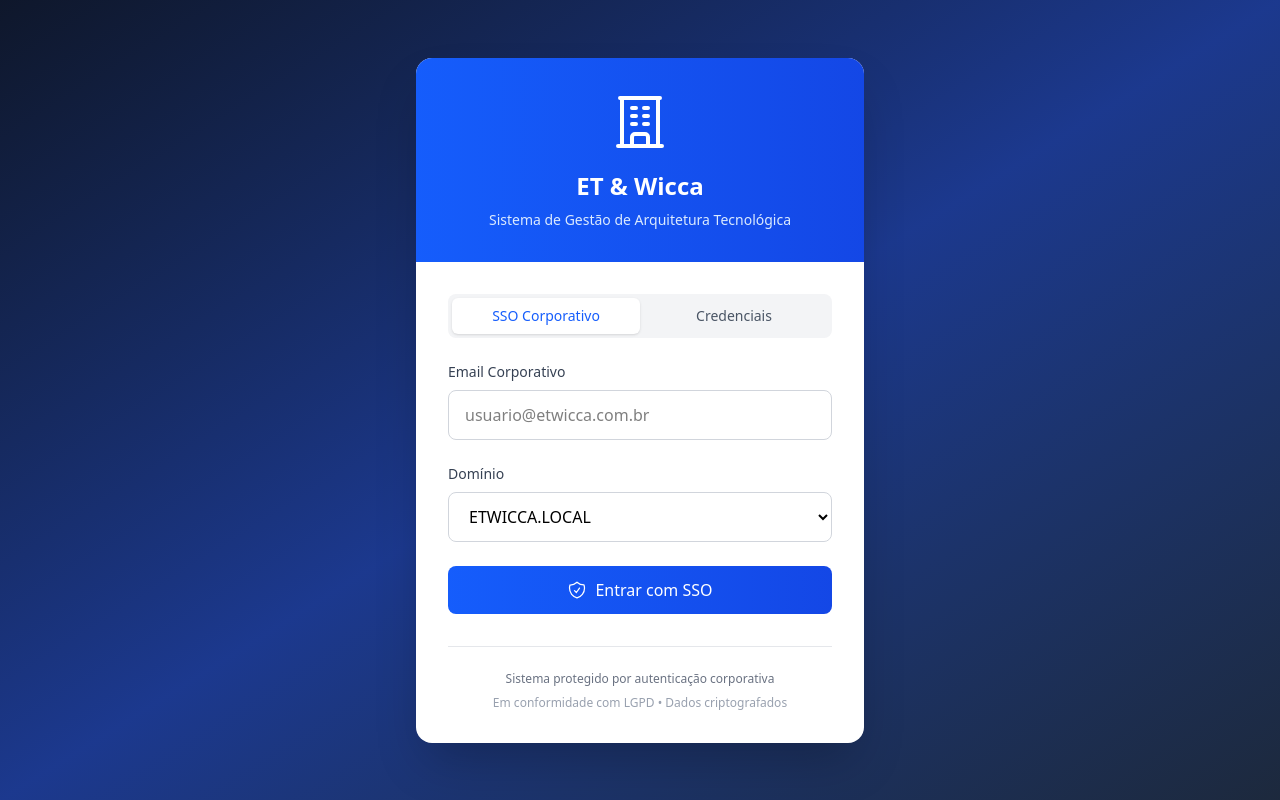
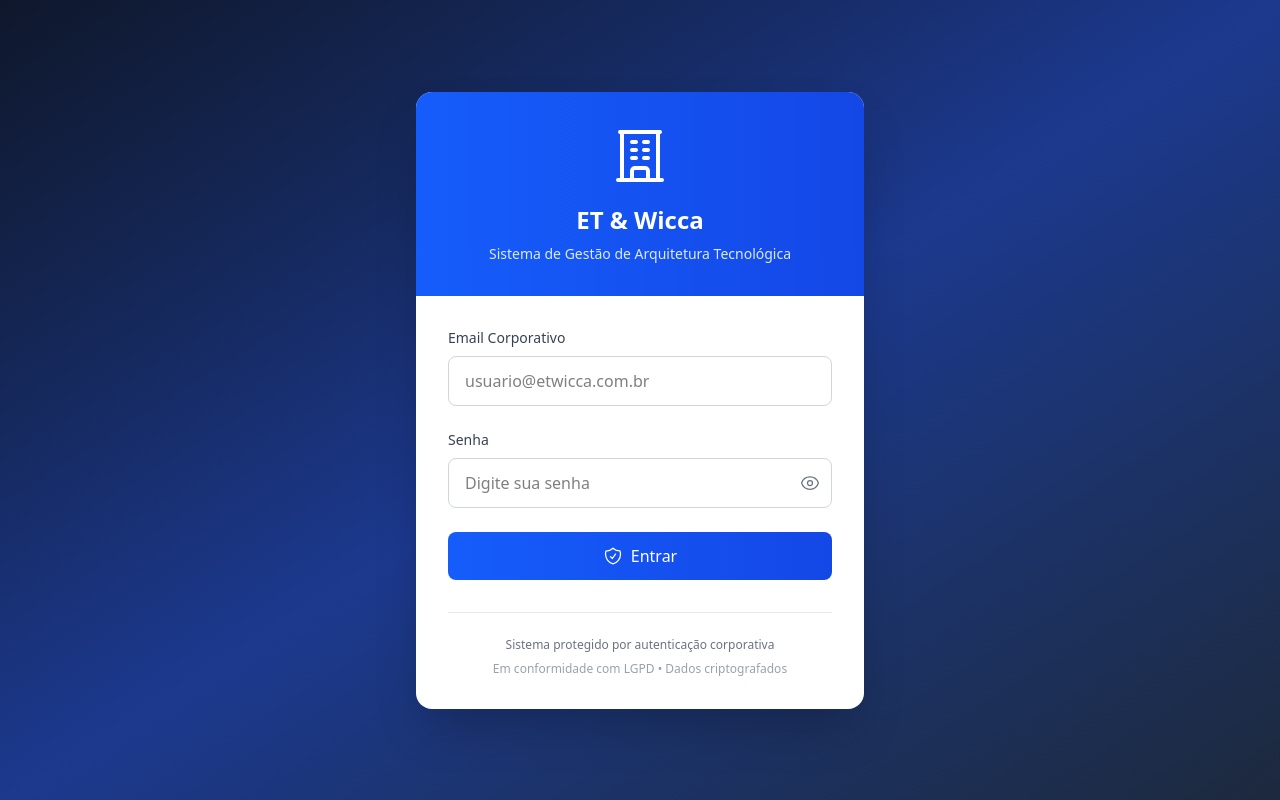
Before and after one commit to giovanniclopes/etwicca, a React (Vite) app: page /login in a window 1280 px wide. Built offline with nearby package versions, Linux system fonts and the light colour scheme.

Commit message:
refactor: simplify login form by removing domain and auth method options

```diff
--- a/src/pages/Login.tsx
+++ b/src/pages/Login.tsx
@@ -11,7 +11,6 @@ import { ROUTES } from "../constants/routes";
 interface LoginFormData {
   email: string;
   password: string;
-  domain?: string;
 }
 
 interface LoginErrors {
@@ -25,14 +24,11 @@ export default function Login() {
   const [formData, setFormData] = useState<LoginFormData>({
     email: "",
     password: "",
-    domain: "etwicca.local",
   });
 
   const [errors, setErrors] = useState<LoginErrors>({});
   const [showPassword, setShowPassword] = useState(false);
   const [isLoading, setIsLoading] = useState(false);
-  const [authMethod, setAuthMethod] = useState<"sso" | "credentials">("sso");
-
   const validateForm = (): boolean => {
     const newErrors: LoginErrors = {};
 
@@ -42,9 +38,9 @@ export default function Login() {
       newErrors.email = "Formato de email inválido";
     }
 
-    if (authMethod === "credentials" && !formData.password.trim()) {
+    if (!formData.password.trim()) {
       newErrors.password = "Senha é obrigatória";
-    } else if (authMethod === "credentials" && formData.password.length < 8) {
+    } else if (formData.password.length < 8) {
       newErrors.password = "Senha deve ter pelo menos 8 caracteres";
     }
 
@@ -56,17 +52,11 @@ export default function Login() {
     e.preventDefault();
 
     if (!validateForm()) return;
-
     setIsLoading(true);
     setErrors({});
     try {
-      if (authMethod === "sso") {
-        localStorage.setItem("auth_token", "mock_sso_token");
-        navigate(ROUTES.DASHBOARD);
-      } else {
       localStorage.setItem("auth_token", "mock_credentials_token");
       navigate(ROUTES.DASHBOARD);
-      }
     } catch (error) {
       setErrors({
         general:
@@ -93,34 +83,8 @@ export default function Login() {
           <p className="text-blue-100 text-sm">
             Sistema de Gestão de Arquitetura Tecnológica
           </p>
-        </div>
-
+        </div>{" "}
         <div className="p-8">
-          <div className="flex mb-6 bg-gray-100 rounded-lg p-1">
-            <button
-              type="button"
-              onClick={() => setAuthMethod("sso")}
-              className={`flex-1 py-2 px-4 text-sm font-medium rounded-md transition-colors ${
-                authMethod === "sso"
-                  ? "bg-white text-blue-600 shadow-sm"
-                  : "text-gray-600 hover:text-gray-800"
-              }`}
-            >
-              SSO Corporativo
-            </button>
-            <button
-              type="button"
-              onClick={() => setAuthMethod("credentials")}
-              className={`flex-1 py-2 px-4 text-sm font-medium rounded-md transition-colors ${
-                authMethod === "credentials"
-                  ? "bg-white text-blue-600 shadow-sm"
-                  : "text-gray-600 hover:text-gray-800"
-              }`}
-            >
-              Credenciais
-            </button>
-          </div>
-
           {errors.general && (
             <div className="mb-6 p-4 bg-red-50 border border-red-200 rounded-lg">
               <p className="text-red-600 text-sm">{errors.general}</p>
@@ -149,29 +113,8 @@ export default function Login() {
               />
               {errors.email && (
                 <p className="mt-1 text-sm text-red-600">{errors.email}</p>
-              )}
-            </div>
-
-            <div>
-              <label
-                htmlFor="domain"
-                className="block text-sm font-medium text-gray-700 mb-2"
-              >
-                Domínio
-              </label>
-              <select
-                id="domain"
-                value={formData.domain}
-                onChange={(e) => handleInputChange("domain", e.target.value)}
-                className="w-full px-4 py-3 border border-gray-300 rounded-lg focus:ring-2 focus:ring-blue-500 focus:border-blue-500 transition-colors"
-                disabled={isLoading}
-              >
-                <option value="etwicca.local">ETWICCA.LOCAL</option>
-                <option value="etwicca.com.br">ETWICCA.COM.BR</option>
-              </select>
-            </div>
-
-            {authMethod === "credentials" && (
+              )}{" "}
+            </div>{" "}
             <div>
               <label
                 htmlFor="password"
@@ -211,8 +154,6 @@ export default function Login() {
                 <p className="mt-1 text-sm text-red-600">{errors.password}</p>
               )}
             </div>
-            )}
-
             <button
               type="submit"
               disabled={isLoading}
@@ -226,7 +167,7 @@ export default function Login() {
               ) : (
                 <>
                   <ShieldCheckIcon className="w-5 h-5 mr-2" />
-                  {authMethod === "sso" ? "Entrar com SSO" : "Entrar"}
+                  Entrar
                 </>
               )}
             </button>
```
Lines whose indentation alone changed are shown as unchanged.
